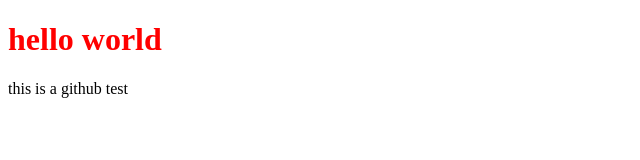
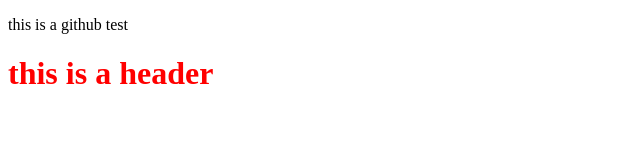
Before and after one commit to MostafaSalem112/test, a plain HTML site: page index.html in a window 1280 px wide. Shown: the whole page, without its empty margins (0-640 px from the left). Drawn offline with Linux system fonts and the light colour scheme.

Commit message:
removing the header and adding another one

```diff
--- a/index.html
+++ b/index.html
@@ -9,7 +9,7 @@
 </head>
 <body>
     <script src="app.js"></script>
-    <h1>hello world</h1>
     <p>this is a github test</p>
+    <h1>this is a header</h1>
 </body>
 </html>
```
